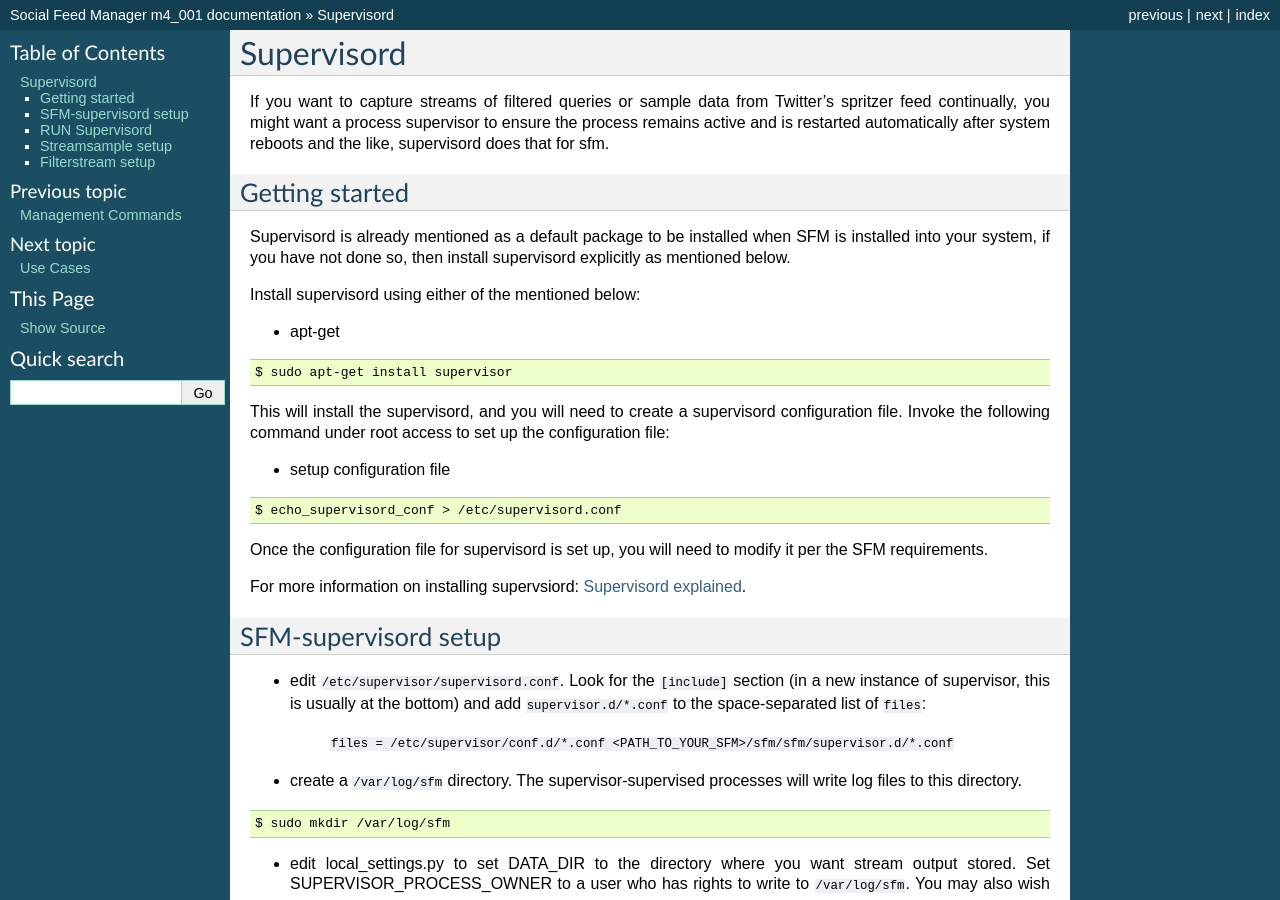
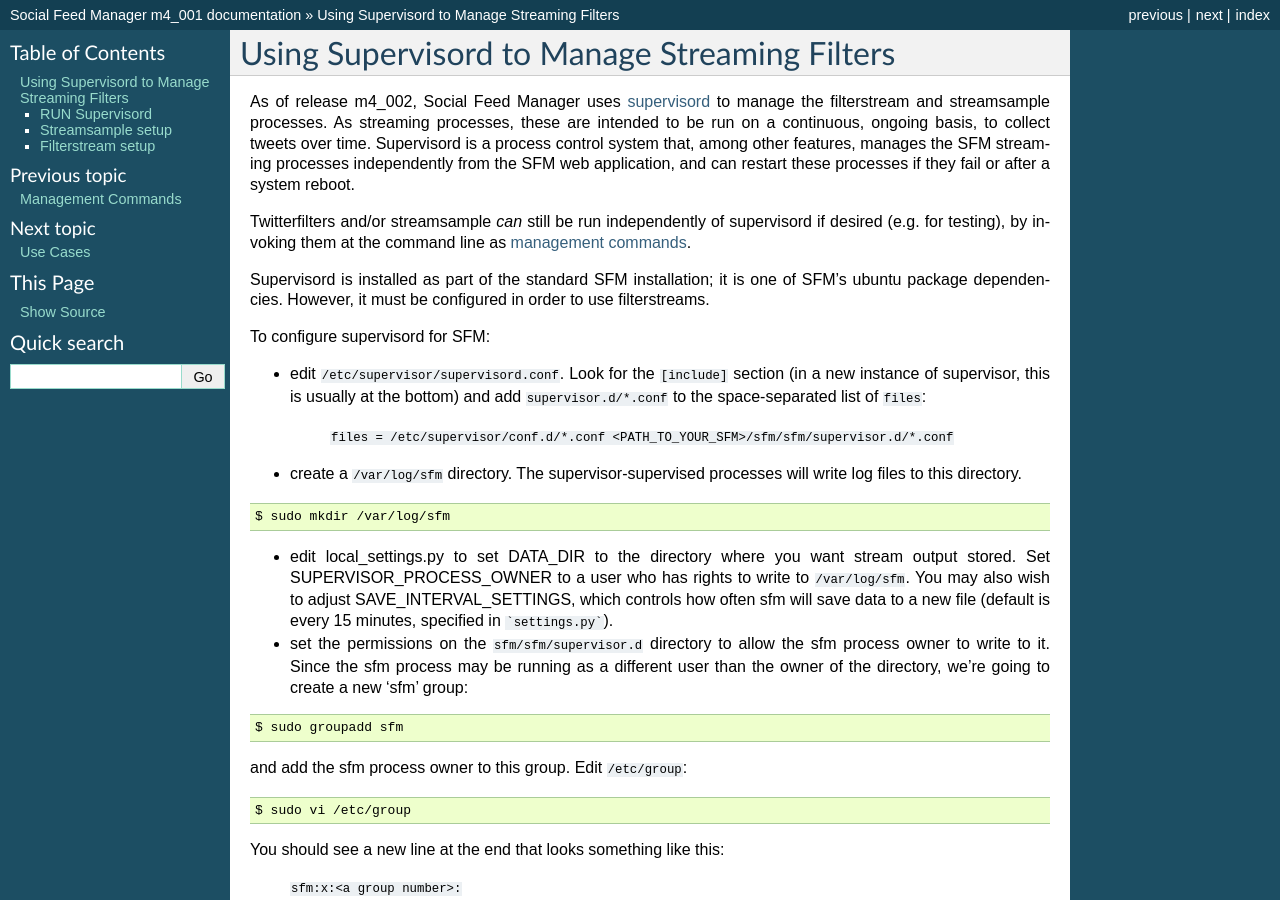
Before and after one commit to gwu-libraries/social-feed-manager, a Sphinx documentation site: the page built from docs/supervisor_and_streams.rst, in a window 1280 px wide and 900 px high. Built offline with Sphinx 7.4.7, drawn with Linux system fonts in a browser that asks for light colours; some of the changed text lies outside the part shown.

Commit message:
Edits to README to bring it in line with m5 use of supervisor; revisions to supervisor doc (but not complete yet)

```diff
--- a/docs/supervisor_and_streams.rst
+++ b/docs/supervisor_and_streams.rst
@@ -1,45 +1,24 @@
+Using Supervisord to Manage Streaming Filters
+=============================================
 
-Supervisord
-===========
+As of release m4_002, Social Feed Manager uses `supervisord
+<http://supervisord.org/>`_ to manage the
+filterstream and streamsample processes.  As streaming processes,
+these are intended to be run on a continuous, ongoing basis, to collect
+tweets over time.  Supervisord is a process control system that, among
+other features, manages the SFM streaming processes independently from the
+SFM web application, and can restart these processes if they fail or after
+a system reboot.
 
-If you want to capture streams of filtered queries or sample data from Twitter’s
-spritzer feed continually, you might want a process supervisor to ensure
-the process remains active and is restarted automatically after system
-reboots and the like, supervisord does that for sfm.
+Twitterfilters and/or streamsample *can* still be run independently of
+supervisord if desired (e.g. for testing), by invoking them at the command
+line as :doc:`management commands </mgmt_commands>`.
 
-Getting started
----------------
+Supervisord is installed as part of the standard SFM installation; it is
+one of SFM's ubuntu package dependencies.  However, it must be configured
+in order to use filterstreams.
 
-Supervisord is already mentioned as a default package to be installed when SFM is installed into your system, if you have not done so, then install supervisord explicitly as mentioned below.
-
-Install supervisord using either of the mentioned below:
-
-* apt-get
-
-.. code-block:: none
-
-     $ sudo apt-get install supervisor
-
-This will install the supervisord, and you will need to create a
-supervisord configuration file. Invoke the following command under root
-access to set up the configuration file:
-
-* setup configuration file
-
-.. code-block:: none
-
-     $ echo_supervisord_conf > /etc/supervisord.conf
-
-Once the configuration file for supervisord is set up, you will need to
-modify it per the SFM requirements.
-
-For more information on installing supervsiord: `Supervisord explained`_.
-
-.. _Supervisord explained: http://supervisord.org/installing.html
-
-
-SFM-supervisord setup
----------------------
+To configure supervisord for SFM:
 
 -  edit ``/etc/supervisor/supervisord.conf``. Look for the
    ``[include]`` section (in a new instance of supervisor, this is
```
Also changed, not shown: README.md (+8 -16 lines).
